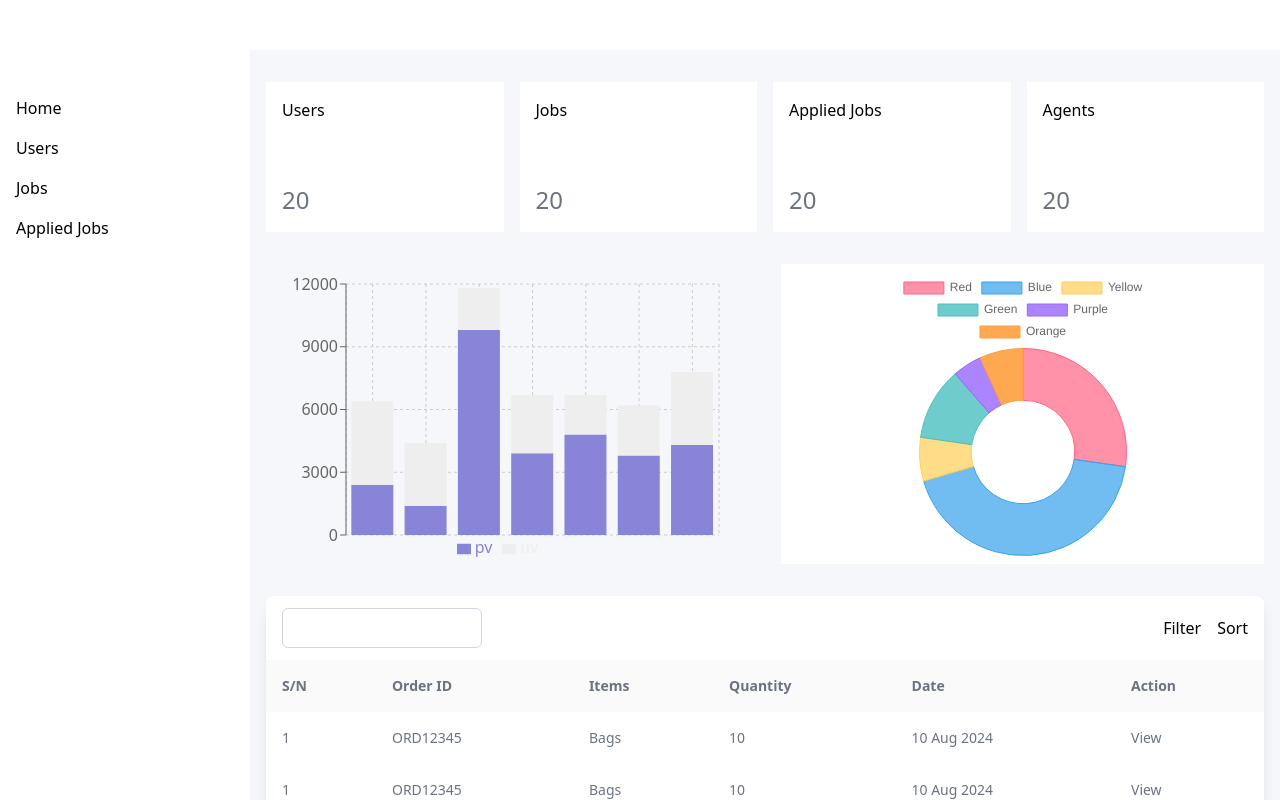
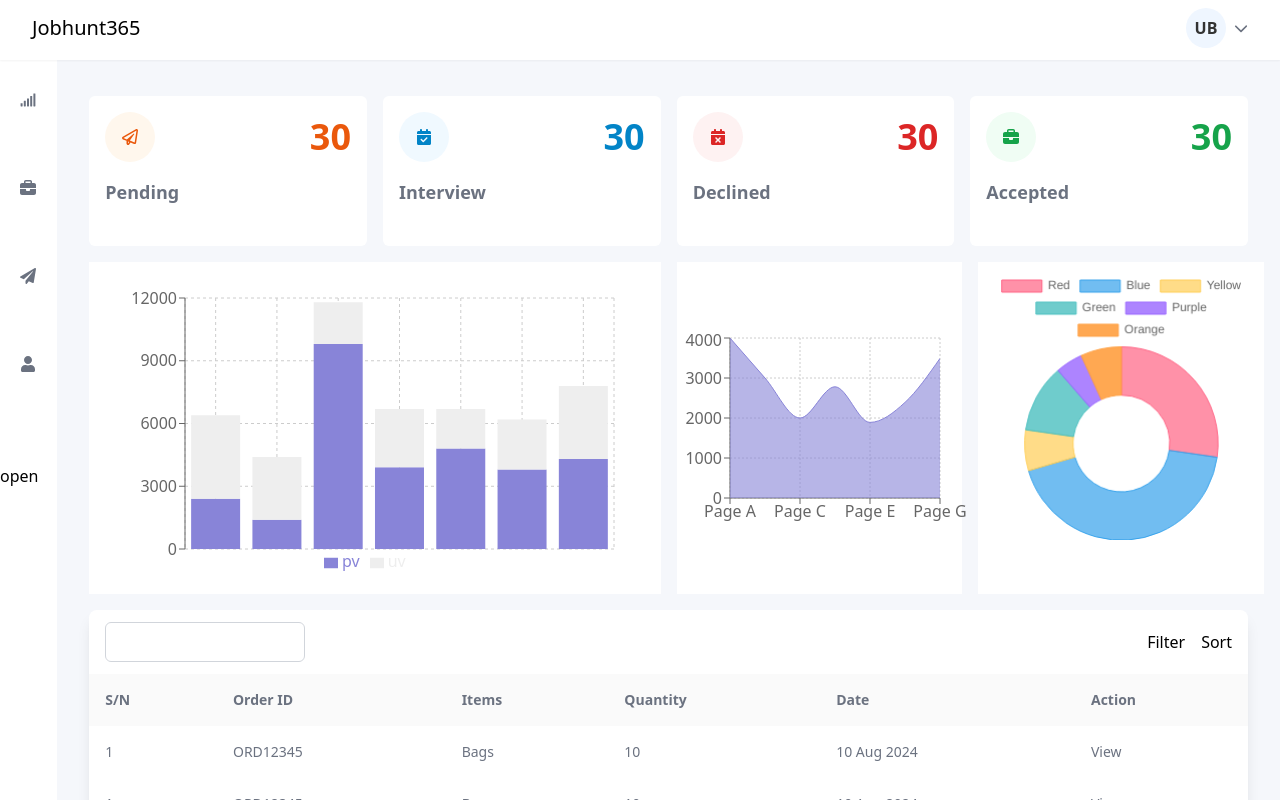
Before and after one commit to Deevyne99/jobHunt365, a React (Vite) app in the folder Jobhunt365/: page /admin/dashboard in a window 1280 px wide. Built offline with nearby package versions, Linux system fonts and the light colour scheme.

Commit message:
Build:Building admin and agent dashboard

```diff
--- a/Jobhunt365/src/App.tsx
+++ b/Jobhunt365/src/App.tsx
@@ -9,11 +9,12 @@ import Stats from './pages/dashboard/Stats'
 import Applications from './pages/dashboard/Applications'
 import Profile from './pages/dashboard/Profile'
 import ShareLayout from './pages/dashboard/ShareLayout'
-import ProtectedRoute from './pages/dashboard/admin/ProtectedRoute'
+// import ProtectedRoute from './pages/dashboard/admin/ProtectedRoute'
 import Analytics from './pages/dashboard/admin/Analytics'
 import AllJobs from './pages/dashboard/admin/AllJobs'
 import AppliedJobs from './pages/dashboard/admin/AppliedJobs'
 import Users from './pages/dashboard/admin/Users'
+import RegisterAgent from './pages/RegisterAgent'
 
 // import Navigation from './Components/ReuseableComponets/Navigation/Navigation'
 // import { useEffect } from 'react'
@@ -27,6 +28,7 @@ function App() {
           <Route path='*' element={<Error />} />
         </Route>
         <Route path='/register' element={<Register />} />
+        <Route path='/register-agent' element={<RegisterAgent />} />
         <Route path='/login' element={<Login />} />
         <Route path='/dashboard/' element={<ShareLayout />}>
           <Route index element={<Stats />} />
@@ -34,7 +36,8 @@ function App() {
           <Route path='jobs' element={<Jobs />} />
           <Route path='profile' element={<Profile />} />
         </Route>
-        <Route path='/admin/dashboard/' element={<ProtectedRoute />}>
+
+        <Route path='/admin/dashboard/' element={<ShareLayout />}>
           <Route index element={<Analytics />} />
           <Route path='jobs' element={<AllJobs />} />
           <Route path='users' element={<Users />} />
--- a/Jobhunt365/src/Components/Navbar.tsx
+++ b/Jobhunt365/src/Components/Navbar.tsx
@@ -41,12 +41,12 @@ const Navbar = () => {
           </nav>
         </div>
         {register && (
-          <div className='flex w-[250px] absolute top-16 p-6 z-20 right-4 rounded-md bg-white shadow-xl flex-col'>
-            <Link className='capitalize' to={'/login'}>
+          <div className='flex w-[250px] absolute top-16 p-6 z-20 right-4 rounded-md bg-white shadow-xl flex-col gap-4 '>
+            <Link className='text-[#94a3b8] ' to={'/register-agent'}>
               Register as a Recriuter
             </Link>
-            <Link className='capitalize' to={'/login'}>
-              Register as a user
+            <Link className='text-[#94a3b8]' to={'/register'}>
+              Register as a User
             </Link>
           </div>
         )}
--- a/Jobhunt365/src/Components/ReuseableComponets/TableComponent/TableComponent.tsx
+++ b/Jobhunt365/src/Components/ReuseableComponets/TableComponent/TableComponent.tsx
@@ -3,9 +3,9 @@
 import { useState } from 'react'
 
 const TableComponent = () => {
-  const [status, setStatus] = useState('pending')
+  // const [status, setStatus] = useState('pending')
   return (
-    <div>
+    <div className='flex flex-col'>
       <div className='flex overflow-x-auto flex-col bg-white shadow-lg rounded-lg w-full'>
         <div className='flex justify-between py-3 px-4  '>
           <div className='flex h-[40px] w-[200px] '>
--- /dev/null
+++ b/Jobhunt365/src/pages/RegisterAgent.tsx
@@ -0,0 +1,71 @@
+// import { useState } from 'react'
+import { Link } from 'react-router-dom'
+// import PhoneInput from 'react-phone-input-2'
+import 'react-phone-input-2/lib/style.css'
+import InputComponent from '../Components/ReuseableComponets/InputComponent/InputComponent'
+import Button from '../Components/ReuseableComponets/ButtonComponent/Button'
+
+const RegisterAgent = () => {
+  // const [phone, setPhone] = useState<string>('')
+  return (
+    <section className='flex flex-col items-center justify-center py-8 px-4'>
+      <div className='flex flex-col gap-4 w-full max-w-[400px]'>
+        <header>
+          <h1 className='capitalize text-center text-2xl'>Let's get started</h1>
+        </header>
+        <div className='flex flex-col gap-4 md:gap-4 md:flex-row'>
+          <div className='md:w-[46%] w-full'>
+            <InputComponent label='first Name' />
+          </div>
+          <div className='md:w-[46%] w-full'>
+            <InputComponent label='last Name' />
+          </div>
+        </div>
+        <div className='w-full '>
+          <InputComponent label='Email' />
+        </div>
+        <div className='w-full'>
+          <InputComponent label='Location' />
+        </div>
+        <div className='w-full'>
+          <InputComponent label='Phone Number' />
+        </div>
+        {/* <div className='w-[90%] flex mx-auto flex-col sm:w-full '>
+          <label htmlFor=''>Phone Number</label>
+          <div className='flex justify-center items-center flex-col w-full'>
+            <PhoneInput
+              placeholder='Enter phone number'
+              country={'us'}
+              value={phone}
+              onChange={(phoneValue: string) => setPhone(phoneValue)}
+              inputStyle={{
+                maxWidth: '100%',
+                width: '100%',
+                paddingTop: '16px',
+                paddingBottom: '16px',
+              }}
+            />
+          </div>
+        </div> */}
+        <div className='w-full'>
+          <InputComponent label='password' />
+        </div>
+        <div className='w-full mt-4'>
+          <Button label='Sign Up' />
+        </div>
+        <div className='display flex justify-center items-center'>
+          <p className='text-center w-[270px]'>
+            Do not have an account please click{' '}
+            <Link to={'/login'} className='text-light-blue capitalize'>
+              {' '}
+              here
+            </Link>{' '}
+            to Sign up
+          </p>
+        </div>
+      </div>
+    </section>
+  )
+}
+
+export default RegisterAgent
--- a/Jobhunt365/src/pages/dashboard/Applications.tsx
+++ b/Jobhunt365/src/pages/dashboard/Applications.tsx
@@ -4,7 +4,7 @@ import JobCard from '../../Components/ReuseableComponets/JobCard/JobCard'
 import { FaSliders, FaSistrix } from 'react-icons/fa6'
 import Modal from '../../Components/ReuseableComponets/Modal/Modal'
 import FormComponent from '../../Components/ReuseableComponets/FormComponent/FormComponent'
-Modal
+import { FaOutdent } from 'react-icons/fa'
 // import React from 'react'
 
 const Applications = () => {
@@ -43,7 +43,7 @@ const Applications = () => {
                   className='bg-[#60a5fa] p-2 text-white capitalize rounded-md'
                   onClick={() => handleOpenAddJob()}
                 >
-                  <FaSistrix />
+                  <FaOutdent />
                 </button>
                 <button
                   className='bg-[#60a5fa] p-2 text-white capitalize rounded-md'
--- a/Jobhunt365/src/pages/dashboard/admin/Analytics.tsx
+++ b/Jobhunt365/src/pages/dashboard/admin/Analytics.tsx
@@ -1,5 +1,6 @@
+import AnalyticsCard from '../../../Components/ReuseableComponets/AnalyticsCard/AnalyticsCard'
+import AreaChartComponent from '../../../Components/ReuseableComponets/AreaChart/AreaChart'
 import BarChart from '../../../Components/ReuseableComponets/BarChart/BarChart'
-import Card from '../../../Components/ReuseableComponets/CardComponent/Card'
 import DoughnutChart from '../../../Components/ReuseableComponets/DoughnutChart/DoughnutChart'
 import TableComponent from '../../../Components/ReuseableComponets/TableComponent/TableComponent'
 
@@ -7,24 +8,42 @@ import TableComponent from '../../../Components/ReuseableComponets/TableComponen
 
 const Analytics = () => {
   return (
-    <div className='mt-8  mx-4 flex flex-col'>
-      <div className='grid grid-cols-1 sm:grid-cols-2 md:grid-cols-4 gap-4 justify-center items-center'>
-        <Card title={'users'} />
-        <Card title={'jobs'} />
-        <Card title={'Applied Jobs'} />
-        <Card title={'Agents'} />
+    <div className='flex flex-col mb-4 mx-4 mt-16 md:mx-8'>
+      <section className='flex flex-col   '>
+        <div className='mt-4 grid-cols-1  grid lg:grid-cols-4 items-center gap-4 md:grid-cols-4  justify-between'>
+          <AnalyticsCard status='Pending' />
+          <AnalyticsCard status='Interview' />
+          <AnalyticsCard status='Declined' />
+          <AnalyticsCard status='Accepted' />
+        </div>
 
-        {/* <Card /> */}
-      </div>
-      <div className='flex md:flex-row flex-col mt-8 justify-center  gap-8'>
-        <div className='flex w-full md:w-[50%] h-[250px] md:h-[300px] '>
-          <BarChart />
+        <div className='w-full grid grid-cols-2 gap-4  md:order-1 order-2'>
+          <div className='grid grid-cols-1 w-full gap-8 mt-4   justify-center items-center'>
+            <div className='w-full bg-white p-4'>
+              <BarChart />
+            </div>
+          </div>
+          <div className='flex mt-4  gap-4'>
+            <div className='w-1/2 bg-white flex justify-center items-center p-1'>
+              <AreaChartComponent />
+            </div>
+            <div className='w-1/2 bg-light-blue'>
+              <DoughnutChart />
+            </div>
+          </div>
         </div>
-        <div className='w-full md:w-[50%] h-[250px] md:h-[300px]'>
-          <DoughnutChart />
-        </div>
-      </div>
-      <div className='my-8 '>
+
+        {/* <div className='w-full md:w-[40%] gap-8 flex flex-col md:order-2 order-1'>
+          <div className='flex flex-col  shadow-md bg-white p-4 gap-4 rounded-md'>
+            <h3 className='text-md'>Job Type</h3>
+            <ProgressBar progress={60} status='Full-Time' />
+            <ProgressBar progress={40} status='Part-Time' />
+            <ProgressBar progress={50} status='Contract' />
+            <ProgressBar progress={70} status='Internship' />
+          </div>
+        </div> */}
+      </section>
+      <div className='flex w-full flex-col mt-4'>
         <TableComponent />
       </div>
     </div>
--- a/Jobhunt365/src/pages/dashboard/admin/ProtectedRoute.tsx
+++ b/Jobhunt365/src/pages/dashboard/admin/ProtectedRoute.tsx
@@ -1,30 +1,7 @@
-import { Link, Outlet } from 'react-router-dom'
+import React from 'react'
 
-const ProtectedRoute = () => {
-  return (
-    <div className='flex '>
-      {/* Fixed Sidebar */}
-      <aside className='fixed top-0 md:left-0 h-full  w-[250px] bg-white shadow-sm z-10 left-[-300px]'>
-        <nav className='flex flex-col gap-4 px-4 mt-24'>
-          <Link to={'/admin/dashboard/'}>Home</Link>
-          <Link to={'/admin/dashboard/users'}>Users</Link>
-          <Link to={'/admin/dashboard/jobs'}>Jobs</Link>
-          <Link to={'/admin/dashboard/applied-jobs'}>Applied Jobs</Link>
-        </nav>
-      </aside>
-
-      {/* Main Content Section */}
-      <section className='ml-0 md:ml-[250px] flex-1'>
-        {/* Fixed Header */}
-        <div className='fixed top-0 left-0 md:left-[250px] w-full md:w-[calc(100%-250px)] bg-white h-[50px] z-20'></div>
-
-        {/* Main Content */}
-        <div className='pt-[50px]'>
-          <Outlet />
-        </div>
-      </section>
-    </div>
-  )
+const ProtectedRoute = ({ children }: { children: React.ReactNode }) => {
+  return <div className='flex '>{children}</div>
 }
 
 export default ProtectedRoute
```
